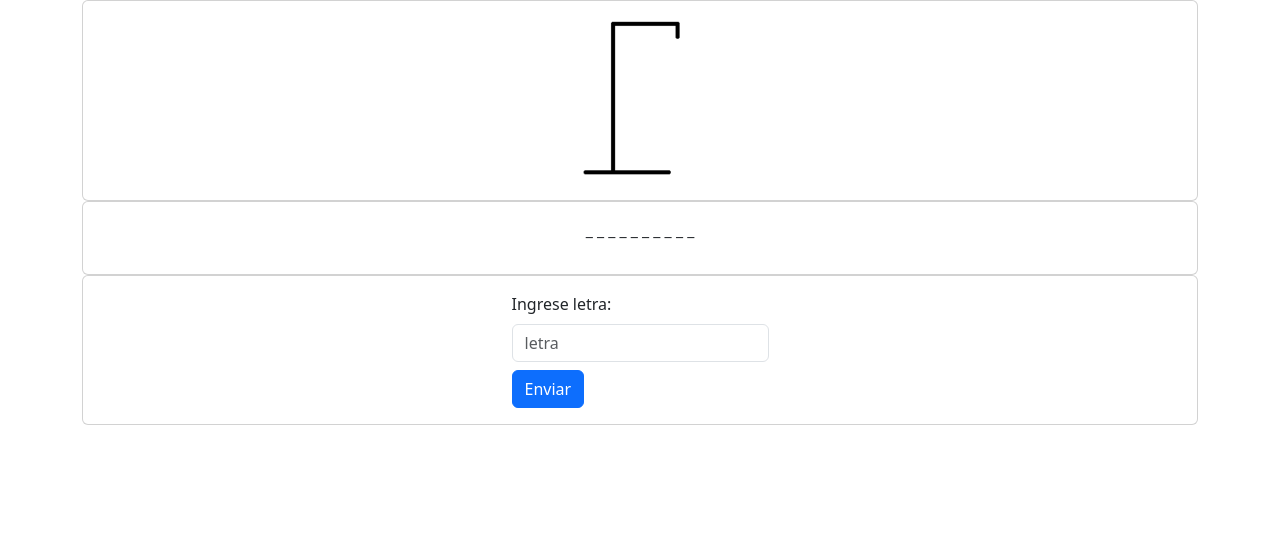
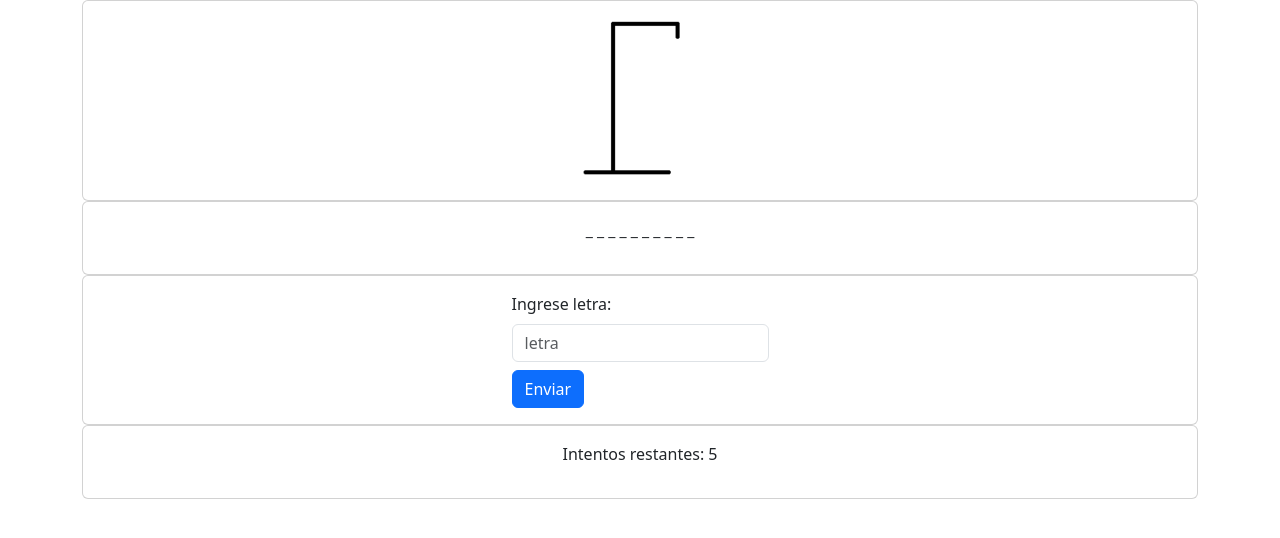
Before and after one commit to avillaq/Juego-Ahorcado, an Angular app: page / in a window 1280 px wide. Shown: the top 538 px of the page. Built offline with nearby package versions, Linux system fonts and the light colour scheme.

Commit message:
Añadimos un indicador de intentos

```diff
--- a/src/app/tablero/tablero.component.html
+++ b/src/app/tablero/tablero.component.html
@@ -23,3 +23,11 @@
     </form>
     </div>
 </div>
+
+<div class="card">
+    <div class="card-body d-flex flex-column justify-content-center align-items-center">
+        <p>
+            Intentos restantes: {{intentos}}
+        </p>
+    </div>
+</div>
```
